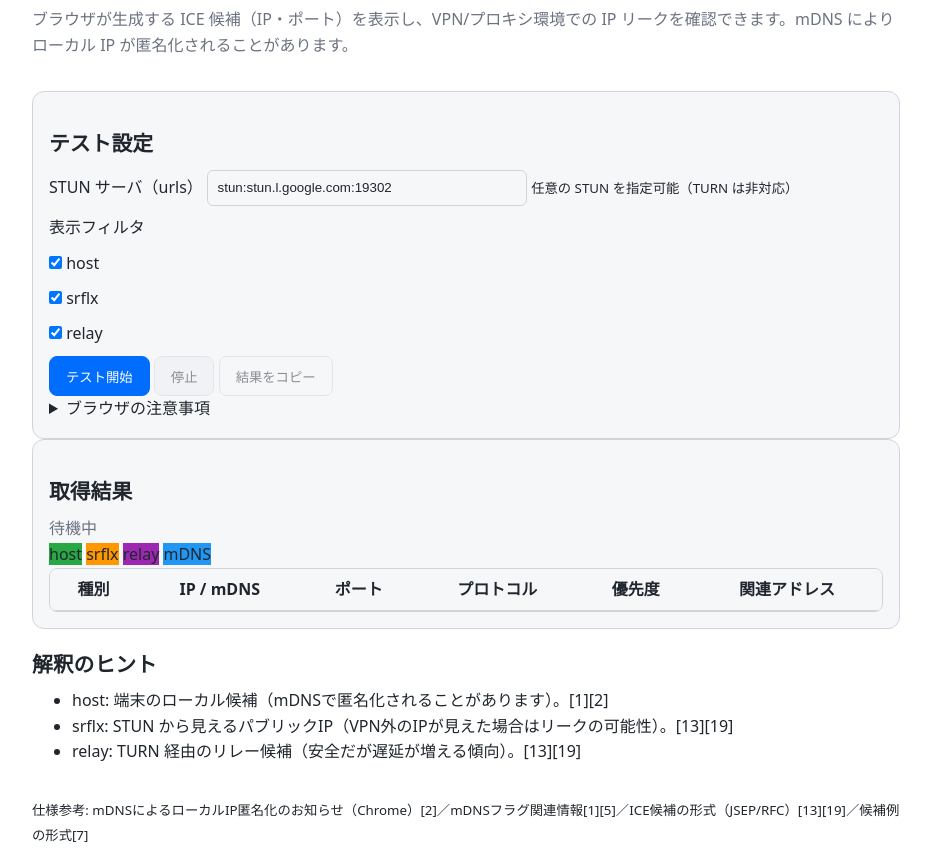
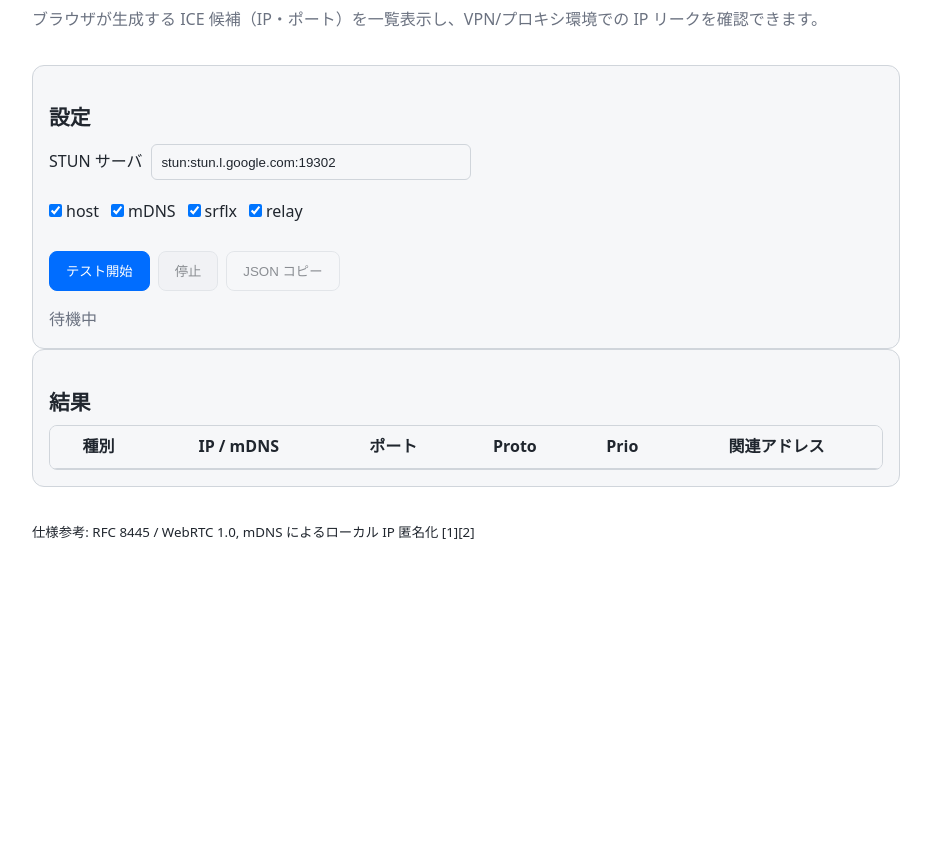
Before and after one commit to Alpha-rice/WebRTC-STUN-leak-check, a plain HTML site: page index.html in a window 1280 px wide. Shown: the part 62-926 px from the top of the page, without its empty margins (174-1105 px from the left). After the commit the page ends 800 px from the top, so only its background shows below. Drawn offline with Linux system fonts and the light colour scheme.

Commit message:
Update index.html

```diff
--- a/index.html
+++ b/index.html
@@ -2,105 +2,63 @@
 <html lang="ja">
 <head>
   <meta charset="utf-8">
-  <meta name="viewport" content="width=device-width, initial-scale=1">
-  <title>WebRTC IP Leak Tester (Improved)</title>
+  <meta name="viewport" content="width=device-width,initial-scale=1">
+  <title>WebRTC IP Leak Tester</title>
   <link rel="stylesheet" href="styles.css">
 </head>
 <body>
 <header class="container">
   <h1>WebRTC IP Leak Tester</h1>
-    <p class="lead">
-      ブラウザが生成する ICE 候補（IP・ポート）を表示し、VPN/プロキシ環境での
-      IP リークを確認できます。mDNS によりローカル IP が匿名化されることがあります。
-    </p>
+  <p class="lead">ブラウザが生成する ICE 候補（IP・ポート）を一覧表示し、VPN/プロキシ環境での IP リークを確認できます。</p>
 </header>
 
-  <main class="container" role="main">
-    <section class="controls" aria-labelledby="controlTitle">
-      <h2 id="controlTitle">テスト設定</h2>
-      <div class="control-grid">
-        <label class="control">
-          <span>STUN サーバ（urls）</span>
-          <input id="stunUrl" type="text" inputmode="url"
-                 value="stun:stun.l.google.com:19302"
-                 placeholder="例: stun:stun.l.google.com:19302"
-                 aria-describedby="stunHelp">
-          <small id="stunHelp">任意の STUN を指定可能（TURN は非対応）</small>
+<main class="container">
+  <!-- 設定 ------------------------------------------------------- -->
+  <section class="controls">
+    <h2>設定</h2>
+    <label>
+      STUN サーバ&nbsp;
+      <input id="stunUrl" type="text" value="stun:stun.l.google.com:19302" size="30">
     </label>
 
-        <div class="control">
-          <span>表示フィルタ</span>
-          <div class="filters" role="group" aria-label="候補タイプのフィルタ">
-            <label><input type="checkbox" id="filterHost" checked> host</label>
-            <label><input type="checkbox" id="filterSrflx" checked> srflx</label>
-            <label><input type="checkbox" id="filterRelay" checked> relay</label>
-          </div>
+    <div class="filter-group" role="group" aria-label="候補フィルタ">
+      <label><input type="checkbox" data-filter="host"  checked>host</label>
+      <label><input type="checkbox" data-filter="mdns"  checked>mDNS</label>
+      <label><input type="checkbox" data-filter="srflx" checked>srflx</label>
+      <label><input type="checkbox" data-filter="relay" checked>relay</label>
     </div>
 
-        <div class="control buttons">
-          <button id="startButton" class="primary">テスト開始</button>
-          <button id="stopButton" class="secondary" disabled>停止</button>
-          <button id="copyButton" class="ghost" disabled>結果をコピー</button>
-        </div>
+    <div class="btn-group">
+      <button id="startBtn" class="primary">テスト開始</button>
+      <button id="stopBtn"  class="secondary" disabled>停止</button>
+      <button id="copyBtn"  class="ghost"     disabled>JSON コピー</button>
     </div>
 
-      <details class="note">
-        <summary>ブラウザの注意事項</summary>
-        <ul>
-          <li>ローカルIPがmDNSホスト名で匿名化される場合があります（host候補がmdns形式になる）。[1][2][5]</li>
-          <li>企業管理環境ではポリシーで露出可否が制御される場合があります（例: WebRtcLocalIpsAllowedUrls）。[2][5]</li>
-          <li>TURN 経由のみの場合は relay 候補のみになります（srflxが出ない）。[7][13]</li>
-        </ul>
-      </details>
+    <div id="progress" class="progress" hidden><span></span></div>
+    <p id="status" class="status">待機中</p>
   </section>
 
-    <section class="results" aria-labelledby="resultTitle">
-      <h2 id="resultTitle">取得結果</h2>
+  <!-- 結果 ------------------------------------------------------- -->
+  <section class="results">
+    <h2>結果</h2>
 
-      <div id="status" role="status" aria-live="polite" class="status">待機中</div>
-
-      <div class="legend">
-        <span class="pill host">host</span>
-        <span class="pill srflx">srflx</span>
-        <span class="pill relay">relay</span>
-        <span class="pill mdns">mDNS</span>
-      </div>
-
-      <div class="table-wrap" tabindex="0" aria-label="ICE 候補一覧テーブル">
+    <div class="table-wrap" tabindex="0">
       <table id="resultTable">
         <thead>
-            <tr>
-              <th>種別</th>
-              <th>IP / mDNS</th>
-              <th>ポート</th>
-              <th>プロトコル</th>
-              <th>優先度</th>
-              <th>関連アドレス</th>
-            </tr>
+          <tr><th>種別</th><th>IP / mDNS</th><th>ポート</th><th>Proto</th><th>Prio</th><th>関連アドレス</th></tr>
         </thead>
         <tbody></tbody>
       </table>
     </div>
 
-      <ul id="cardList" class="card-list" aria-label="モバイル向け候補カード一覧"></ul>
+    <ul id="cardList" class="card-list" aria-label="モバイルビュー"></ul>
 
-      <p id="completeMessage" class="complete" hidden>ICE 収集が完了しました。</p>
-    </section>
-
-    <section class="help" aria-labelledby="helpTitle">
-      <h2 id="helpTitle">解釈のヒント</h2>
-      <ul>
-        <li>host: 端末のローカル候補（mDNSで匿名化されることがあります）。[1][2]</li>
-        <li>srflx: STUN から見えるパブリックIP（VPN外のIPが見えた場合はリークの可能性）。[13][19]</li>
-        <li>relay: TURN 経由のリレー候補（安全だが遅延が増える傾向）。[13][19]</li>
-      </ul>
+    <p id="doneMsg" class="done" hidden>ICE 収集が完了しました。</p>
   </section>
 </main>
 
 <footer class="container">
-    <small>
-      仕様参考: mDNSによるローカルIP匿名化のお知らせ（Chrome）[2]／mDNSフラグ関連情報[1][5]／ICE候補の形式（JSEP/RFC）[13][19]／候補例の形式[7]
-    </small>
+  <small>仕様参考: RFC 8445 / WebRTC 1.0,  mDNS によるローカル IP 匿名化 [1][2]</small>
 </footer>
 
 <script src="script.js" defer></script>
```
Lines whose indentation alone changed are shown as unchanged.
